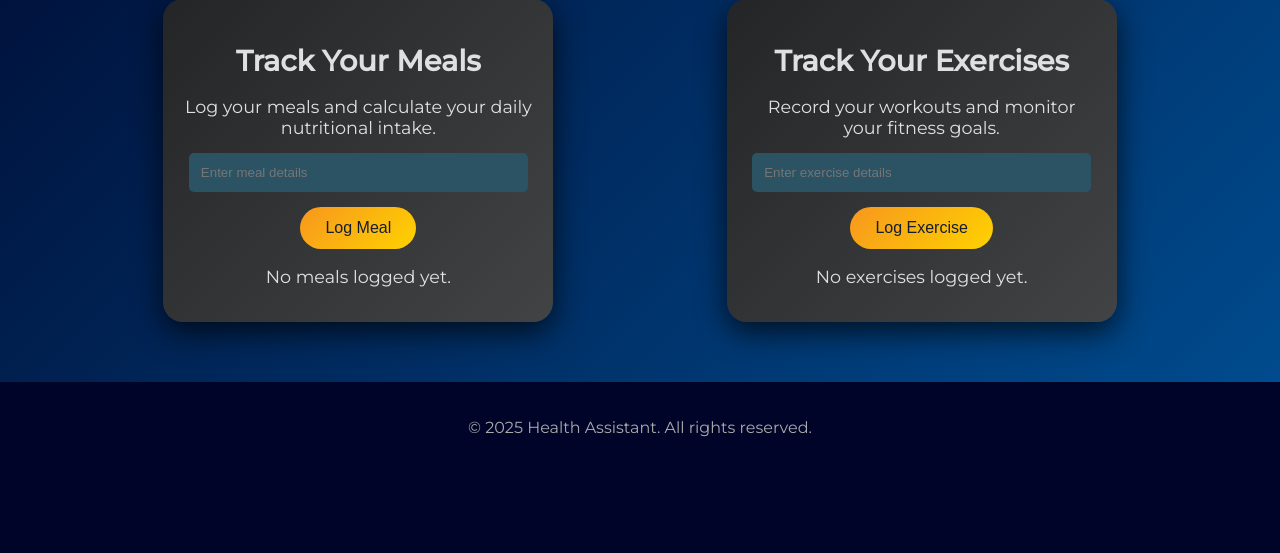
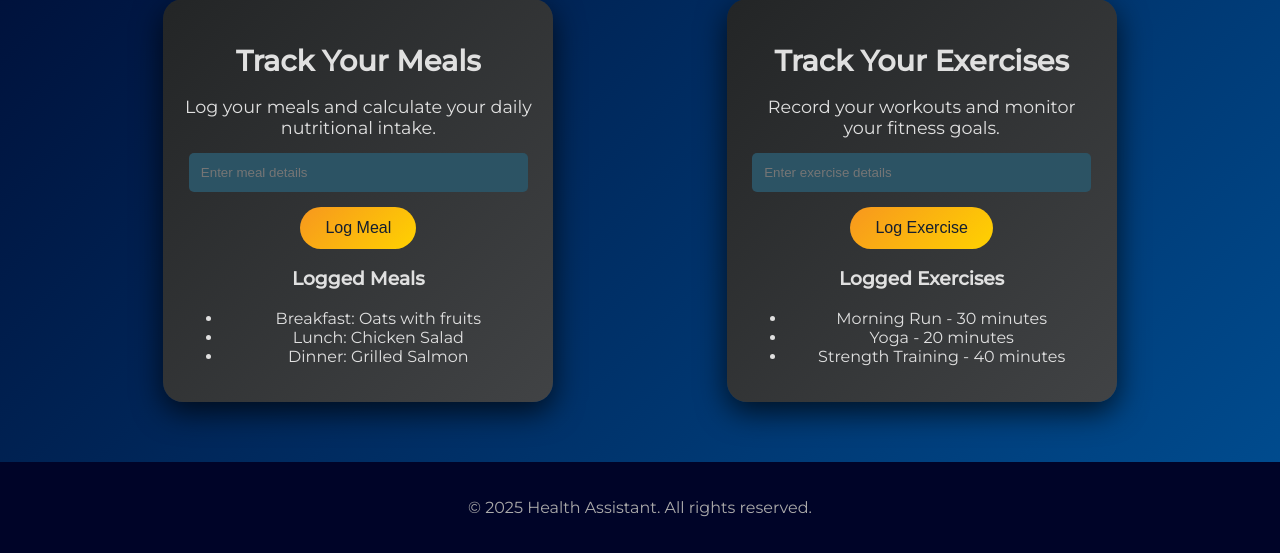
Before and after one commit to Nik-2208/HealthAssisstant, a Python web app: template templates/track_health.html in a window 1280 px wide. Shown: the part 433-986 px from the top of the page. Before the commit the page ends 870 px from the top, so only its background shows below. Run offline with Jinja, Linux system fonts and the light colour scheme; the template is opened without the code that fills it, so the values that code supplies are empty; some libraries are stand-ins or nearby versions.

Commit message:
Update track_health.html

```diff
--- a/templates/track_health.html
+++ b/templates/track_health.html
@@ -23,17 +23,13 @@
                 <button type="submit">Log Meal</button>
             </form>
 
-            <!-- Display logged meals -->
-            {% if meals %}
+            <!-- Static message instead of dynamic content -->
             <h3>Logged Meals</h3>
             <ul>
-                    {% for meal in meals %}
-                        <li>{{ meal }}</li>
-                    {% endfor %}
+                <li>Breakfast: Oats with fruits</li>
+                <li>Lunch: Chicken Salad</li>
+                <li>Dinner: Grilled Salmon</li>
             </ul>
-            {% else %}
-                <p>No meals logged yet.</p>
-            {% endif %}
         </div>
 
         <div class="tracker-card">
@@ -44,17 +40,13 @@
                 <button type="submit">Log Exercise</button>
             </form>
 
-            <!-- Display logged exercises -->
-            {% if exercises %}
+            <!-- Static message instead of dynamic content -->
             <h3>Logged Exercises</h3>
             <ul>
-                    {% for exercise in exercises %}
-                        <li>{{ exercise }}</li>
-                    {% endfor %}
+                <li>Morning Run - 30 minutes</li>
+                <li>Yoga - 20 minutes</li>
+                <li>Strength Training - 40 minutes</li>
             </ul>
-            {% else %}
-                <p>No exercises logged yet.</p>
-            {% endif %}
         </div>
     </section>
     <footer>
```
Lines whose indentation alone changed are shown as unchanged.
